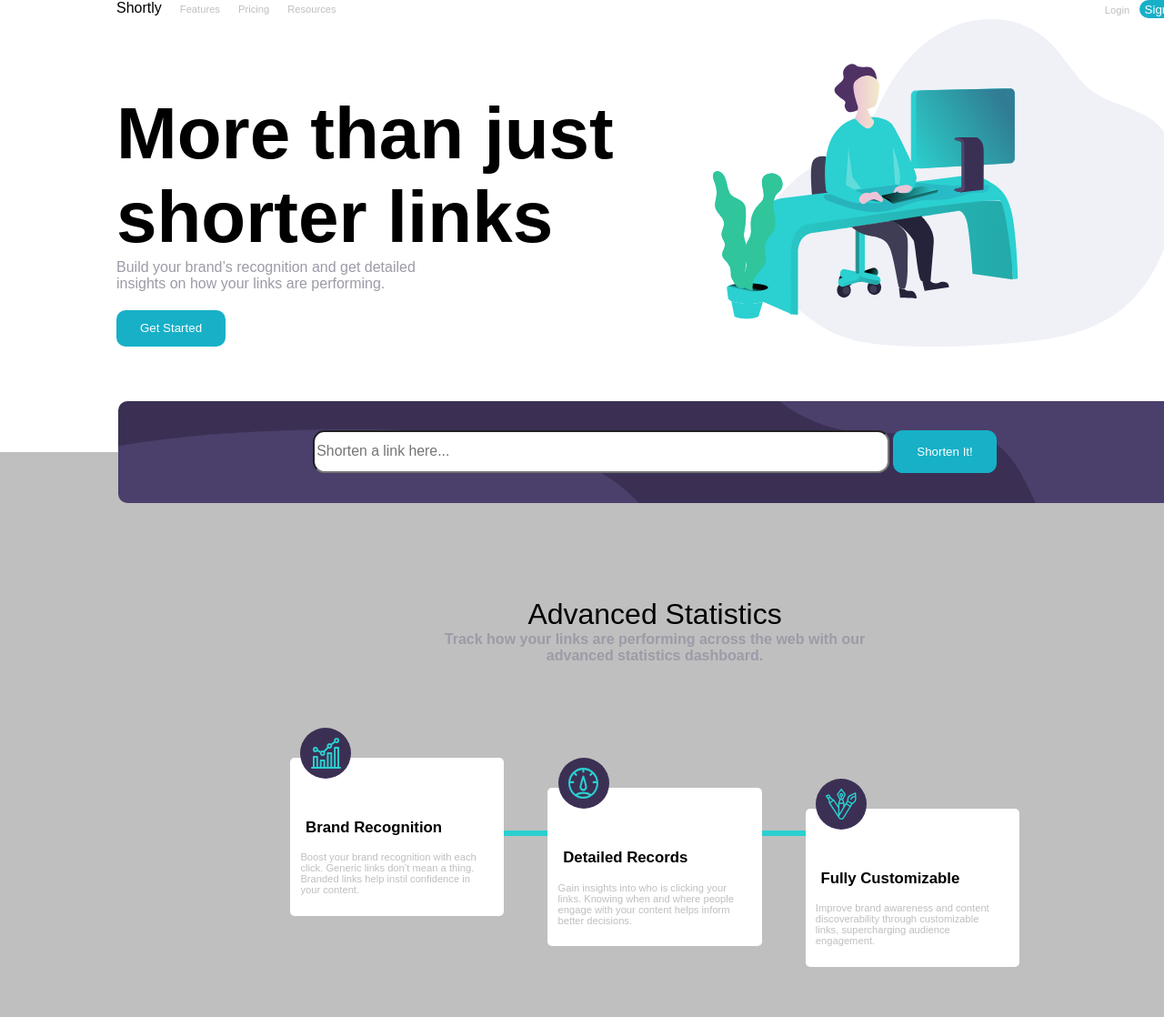
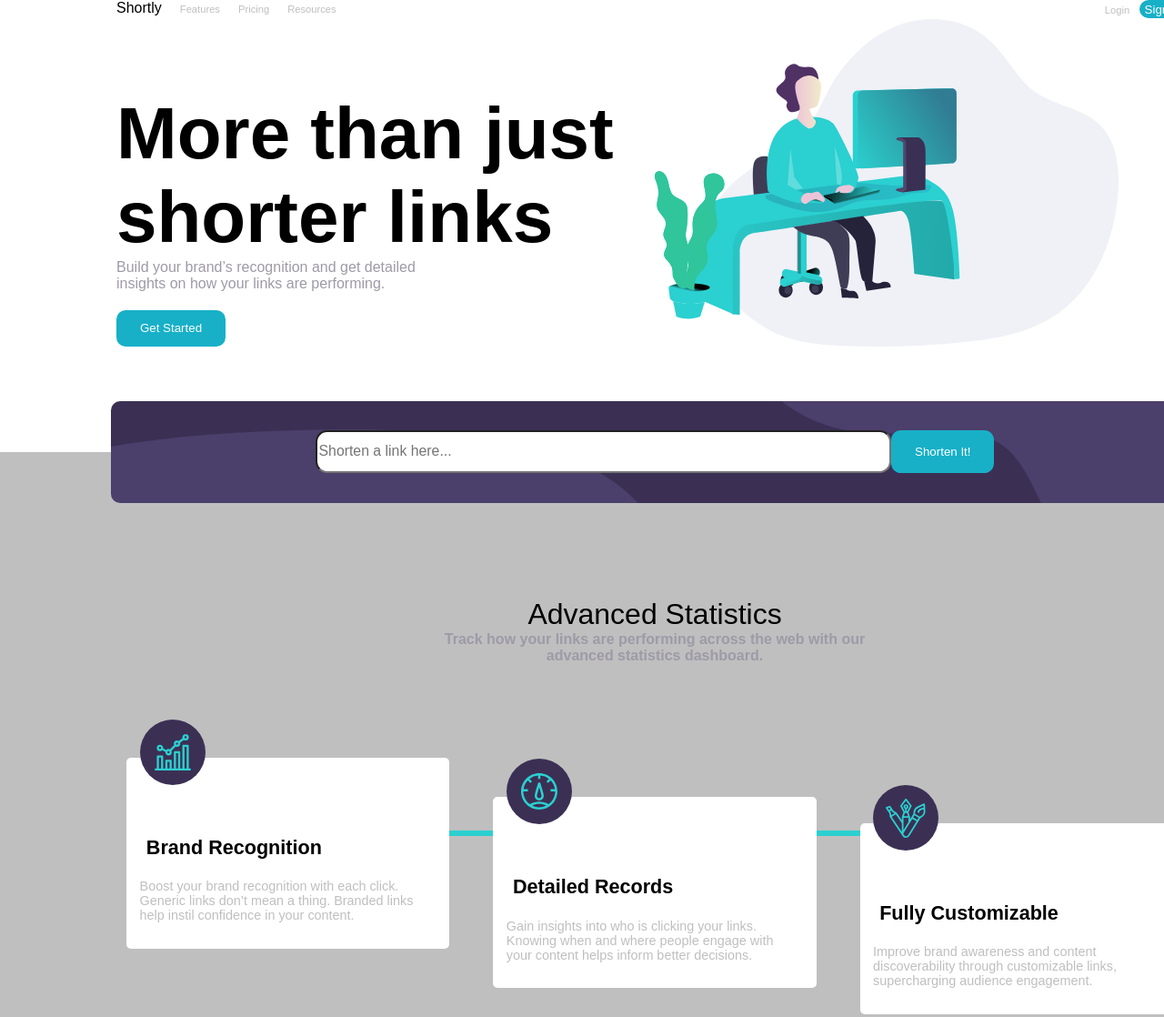
Before and after one commit to nemanja-z/URL-Shortener, a plain HTML site: page index.html in a window 1280 px wide. Shown: the top 1118 px of the page at 91% size. Drawn offline with nearby package versions, Linux system fonts and the light colour scheme.

Commit message:
Fix card layout

```diff
--- a/css/style.css
+++ b/css/style.css
@@ -2,6 +2,7 @@ body{
     font-family: 'Poppins', sans-serif;
     font-size: 18px;
 }
+
 li a{
     font-size: 0.7em;
     color:hsl(0, 0%, 75%);
@@ -24,12 +25,12 @@ nav.flexbox{
     display: flex;
     justify-content: space-between;
 }
-.flexbox, .activation, .info, .activation, .wrap {
+nav.flexbox, .activation, .section-1, .info, .wrap{
     padding:0 8em;
 }
-.section-1{
+/* .section-1{
     padding: 0 0 0 8em;
-}
+} */
 nav.flexbox ul {
     display: flex;
     align-items: center;
@@ -70,12 +71,12 @@ section.section-1 > *{
     display: flex;
     justify-content: center;
     align-items: center;
-    width: 82%;
     height: 7em;
     position:relative;
+    width: 83%;
     top:3.5em;
+    margin: 0 auto;
     border-radius: 10px;
-    margin: 0 auto;
     background: hsl(257, 27%, 26%);
     background-image: url("../images/bg-shorten-desktop.svg");
     background-size: cover;
@@ -106,6 +107,7 @@ section.section-1 > *{
 
 }
 
+
 .cards >div{
     padding: 3em 0 2em 0;
     background-color: white;
@@ -123,19 +125,19 @@ section.section-1 > *{
 }
 .card-1 div{
     position: absolute;
-    bottom:13.5em;
+    bottom:12.5em;
     left: 1em;
     z-index: 10;
 }
 .card-2 div{
     position: absolute;
-    bottom:13.5em;
+    bottom:12.5em;
     left: 1em;
     z-index: 10;
 }
 .card-3 div{
     position: absolute;
-    bottom:13.5em;
+    bottom:12.5em;
     left: 1em;
     z-index: 10;
 }
@@ -145,11 +147,11 @@ section.section-1 > *{
 .card-3{
     background-color: white;
     display: flex;
-    font-size: 0.7em;
+    font-size: 0.9em;
     flex-direction: column;
     text-align: start;
     border-radius: 5px;
-    width:21em;
+    width:30%;
 }
 .card-1 > *,
 .card-2 > *,
--- a/index.html
+++ b/index.html
@@ -43,12 +43,10 @@
     height="360">
   </div>
 </section>
-<div class="shortener">
-  <form>
+  <form class="shortener">
     <input type="url" id="url" placeholder="Shorten a link here...">
     <button type="submit">Shorten It!</button>
   </form>
-</div>
 <section class="info">
   <div class="main">
     <h2>Advanced Statistics</h2>
```
